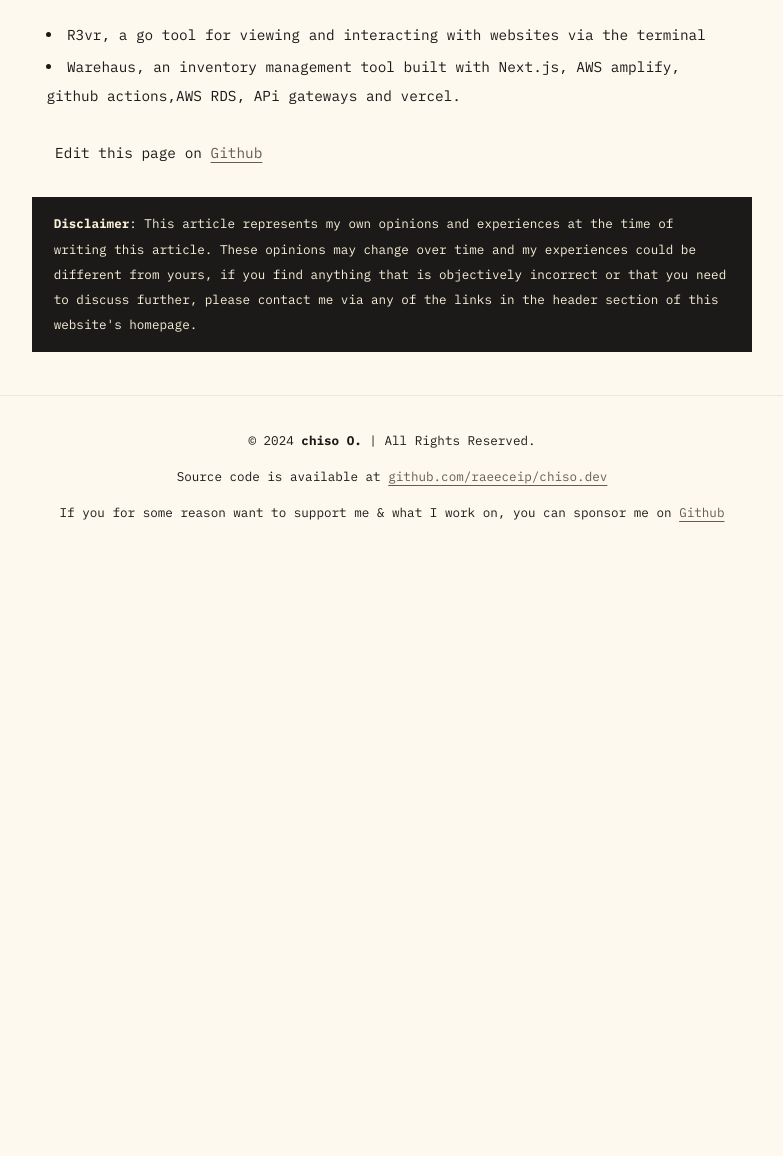
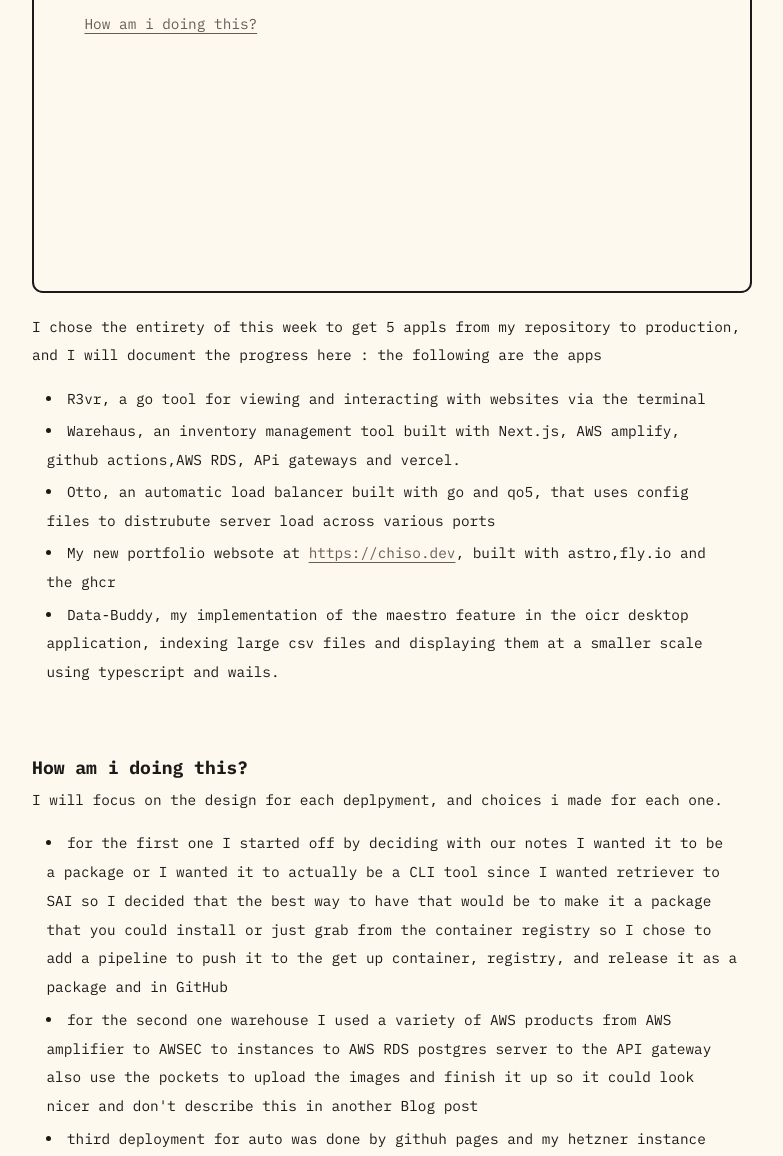
Before and after one commit to raeeceip/portfolio, an Astro site: page /posts/zero-to-production in a window 1280 px wide. Shown: the part 263-1419 px from the top of the page, without its empty margins (248-1031 px from the left). Before the commit the page ends 832 px from the top, so only its background shows below. Built offline with nearby package versions, Linux system fonts and the light colour scheme; Astro itself is replaced by a stand-in of ours; some packages are replaced by stand-ins of ours; some icons are missing; a web font is replaced by a local one.

Commit message:
Update zero-to-production.mdx
Draft

```diff
--- a/src/content/blog/zero-to-production.mdx
+++ b/src/content/blog/zero-to-production.mdx
@@ -1,12 +1,21 @@
 ---
 title: Zero To Production
 date: 2024-09-10
-description: An argument about arguments...
+description: Getting Projects to Production...
 keywords: programming, coding, clean code, rant
 tags: ["rant", "programming"]
 draft: false
 ---
 
-I chose the entirety of this week tog et 5 appls from my repository to production, and I will document the progress here : the following are the apps
+I chose the entirety of this week to get 5 appls from my repository to production, and I will document the progress here : the following are the apps
 - R3vr, a go tool for viewing and interacting with websites via the terminal
 - Warehaus, an inventory management tool built with Next.js, AWS amplify, github actions,AWS RDS, APi gateways and vercel.
+- Otto, an automatic load balancer built with go and qo5, that uses config files to distrubute server load across various ports
+- My new portfolio websote at https://chiso.dev, built with astro,fly.io and the ghcr
+- Data-Buddy, my implementation of the maestro feature in the oicr desktop application, indexing large csv files and displaying them at a smaller scale using typescript and wails.
+
+### How am i doing this?
+I will focus on the design for each deplpyment, and choices i made for each one.
+- for the first one I started off by deciding with our notes I wanted it to be a package or I wanted it to actually be a CLI tool since I wanted retriever to SAI so I decided that the best way to have that would be to make it a package that you could install or just grab from the container registry so I chose to add a pipeline to push it to the get up container, registry, and release it as a package and in GitHub
+- for the second one warehouse I used a variety of AWS products from AWS amplifier to AWSEC to instances to AWS RDS postgres server to the API gateway also use the pockets to upload the images and finish it up so it could look nicer and don't describe this in another Blog post
+- third deployment for auto was done by githuh pages and my hetzner instance
```
